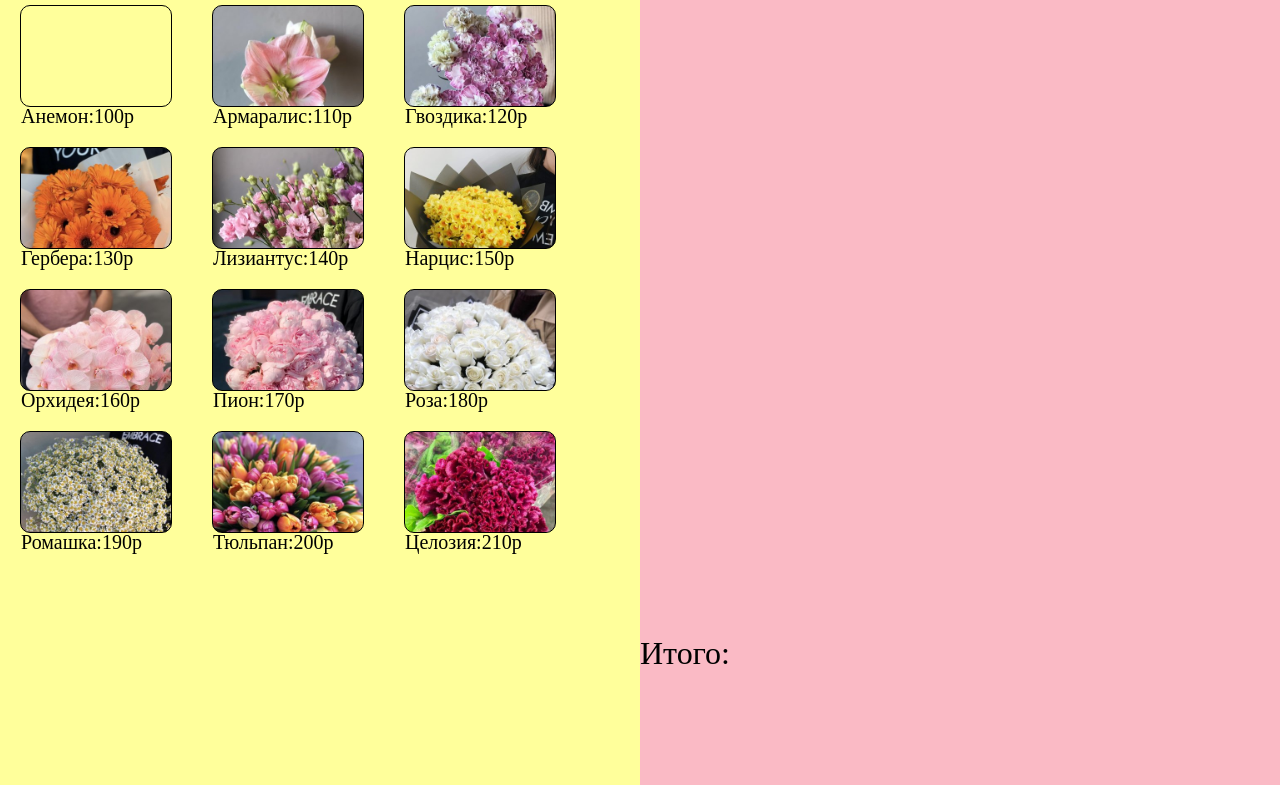
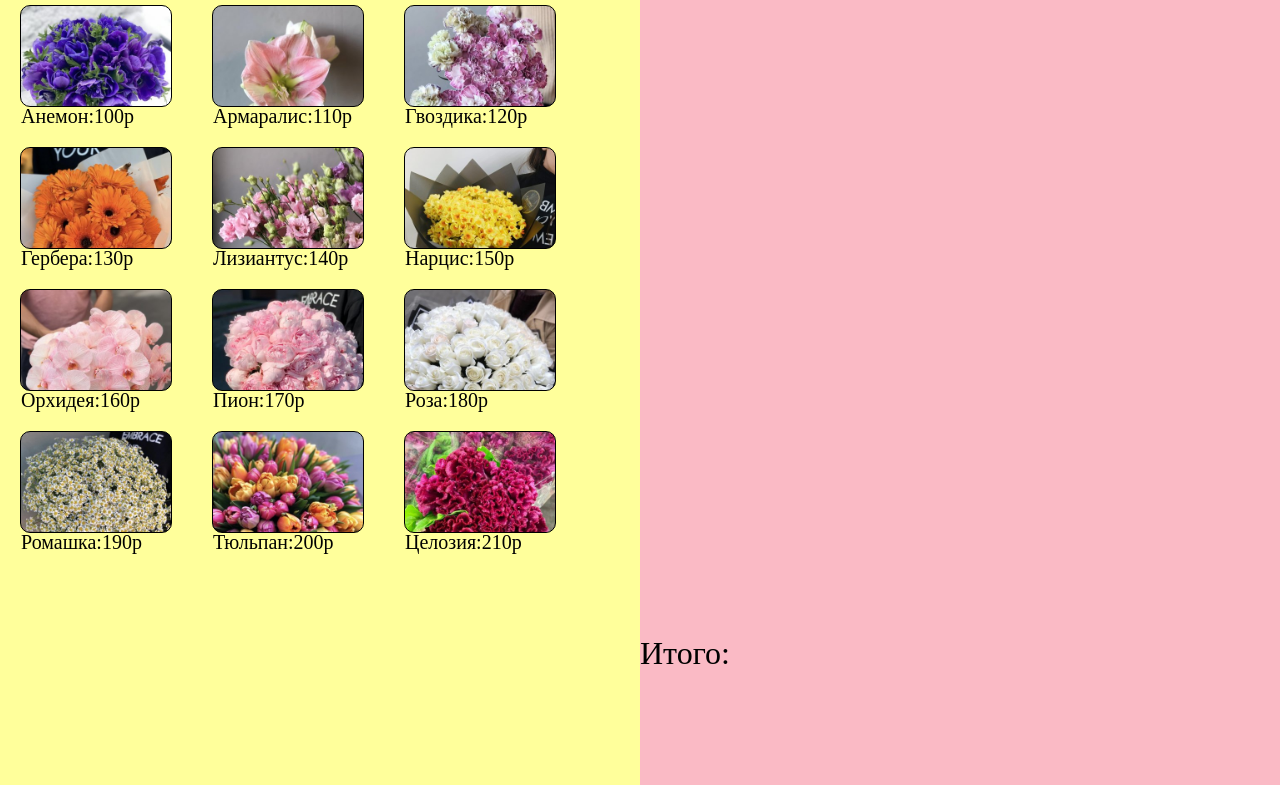
Before and after one commit to AndreyOvchinnik0v/other-projects, a plain HTML site: page flowersShop/index.html in a window 1280 px wide. Shown: the part 152-937 px from the top of the page. Drawn offline with Linux system fonts and the light colour scheme; the site is published under a folder, as on GitHub Pages, so addresses that start at the root find nothing.

Commit message:
Update style.css

```diff
--- a/flowersShop/style.css
+++ b/flowersShop/style.css
@@ -17,7 +17,7 @@ main{
 
 
 .Anemon{
-    background-image: url(/img/анемон.jpeg);
+    background-image: url(./img/анемон.jpeg);
     background-size: cover;
 }
 
```
